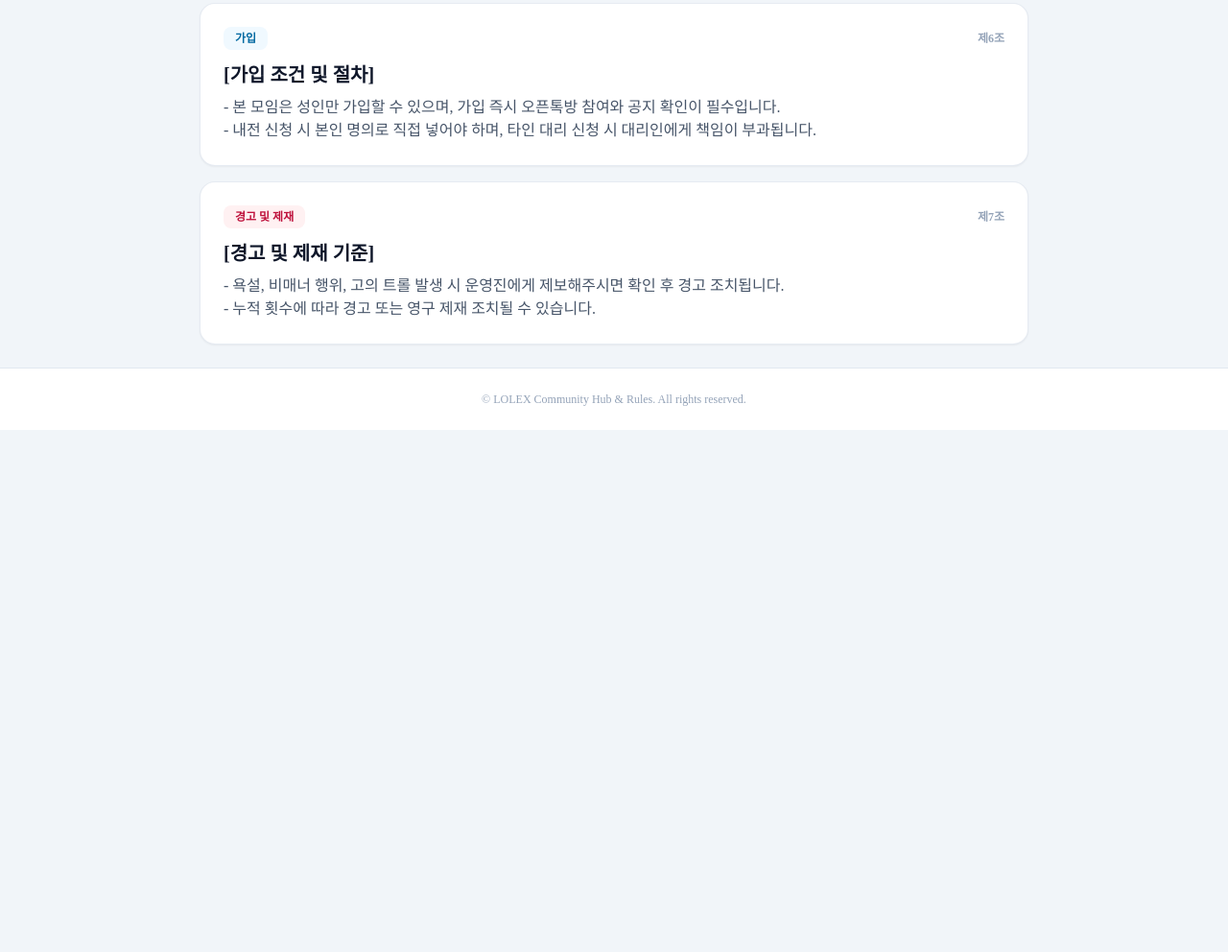
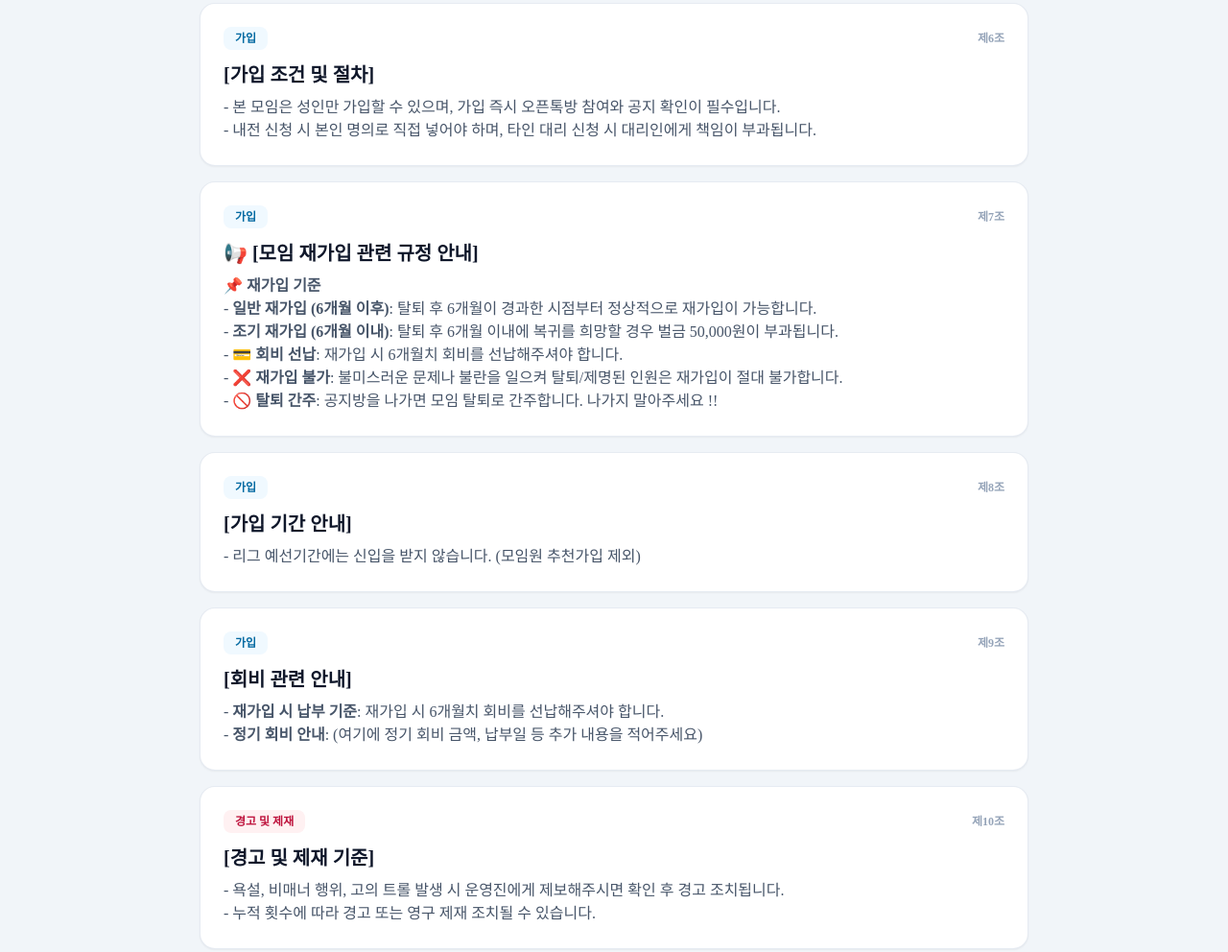
Before and after one commit to lolex-lounge/lolex, a plain HTML site: page rules.html in a window 1280 px wide. Shown: the part 1584-2576 px from the top of the page at 96% size. Before the commit the page ends 2032 px from the top, so only its background shows below. Drawn offline with nearby package versions, Linux system fonts and the light colour scheme; a web font is replaced by a local one.

Commit message:
Update rules.html

```diff
--- a/rules.html
+++ b/rules.html
@@ -168,12 +168,54 @@
 - 내전 신청 시 본인 명의로 직접 넣어야 하며, 타인 대리 신청 시 대리인에게 책임이 부과됩니다.
                 </p>
             </div>
+        <!-- 제7조: 가입 (재가입 관련 규정) -->
+            <div class="rule-card bg-white border border-slate-200/85 rounded-2xl p-6 shadow-sm transition hover:shadow-md" data-category="가입" data-text="제7조 재가입 기준 일반 재가입 조기 재가입 6개월 벌금 50000원 회비 선납 공지방 탈퇴 제명">
+                <div class="flex justify-between items-center mb-3">
+                    <span class="text-xs font-bold px-3 py-1 bg-sky-50 text-sky-700 rounded-lg">가입</span>
+                    <span class="text-xs font-semibold text-slate-400">제7조</span>
+                </div>
+                <h2 class="text-lg md:text-xl font-bold text-slate-900 mb-2">📢 [모임 재가입 관련 규정 안내]</h2>
+                <p class="text-slate-600 text-sm md:text-base leading-relaxed">
+                    <b>📌 재가입 기준</b><br>
+                    - <b>일반 재가입 (6개월 이후)</b>: 탈퇴 후 6개월이 경과한 시점부터 정상적으로 재가입이 가능합니다.<br>
+                    - <b>조기 재가입 (6개월 이내)</b>: 탈퇴 후 6개월 이내에 복귀를 희망할 경우 벌금 50,000원이 부과됩니다.<br>
+                    - 💳 <b>회비 선납</b>: 재가입 시 6개월치 회비를 선납해주셔야 합니다.<br>
+                    - ❌ <b>재가입 불가</b>: 불미스러운 문제나 불란을 일으켜 탈퇴/제명된 인원은 재가입이 절대 불가합니다.<br>
+                    - 🚫 <b>탈퇴 간주</b>: 공지방을 나가면 모임 탈퇴로 간주합니다. 나가지 말아주세요 !!
+                </p>
+            </div>
 
-            <!-- 제7조: 경고 및 제재 -->
+            <!-- 제8조: 가입 (가입 기간 안내) -->
+            <div class="rule-card bg-white border border-slate-200/85 rounded-2xl p-6 shadow-sm transition hover:shadow-md" data-category="가입" data-text="제8조 가입 기간 안내 리그 예선기간 신입 추천가입">
+                <div class="flex justify-between items-center mb-3">
+                    <span class="text-xs font-bold px-3 py-1 bg-sky-50 text-sky-700 rounded-lg">가입</span>
+                    <span class="text-xs font-semibold text-slate-400">제8조</span>
+                </div>
+                <h2 class="text-lg md:text-xl font-bold text-slate-900 mb-2">[가입 기간 안내]</h2>
+                <p class="text-slate-600 text-sm md:text-base leading-relaxed">
+                    - 리그 예선기간에는 신입을 받지 않습니다. (모임원 추천가입 제외)
+                </p>
+            </div>
+
+            <!-- 제9조: 가입 (회비 관련 안내) -->
+            <div class="rule-card bg-white border border-slate-200/85 rounded-2xl p-6 shadow-sm transition hover:shadow-md" data-category="가입" data-text="제9조 회비 관련 안내 납부 선납">
+                <div class="flex justify-between items-center mb-3">
+                    <span class="text-xs font-bold px-3 py-1 bg-sky-50 text-sky-700 rounded-lg">가입</span>
+                    <span class="text-xs font-semibold text-slate-400">제9조</span>
+                </div>
+                <h2 class="text-lg md:text-xl font-bold text-slate-900 mb-2">[회비 관련 안내]</h2>
+                <p class="text-slate-600 text-sm md:text-base leading-relaxed">
+                    - <b>재가입 시 납부 기준</b>: 재가입 시 6개월치 회비를 선납해주셔야 합니다.<br>
+                    - <b>정기 회비 안내</b>: (여기에 정기 회비 금액, 납부일 등 추가 내용을 적어주세요)
+                </p>
+            </div>
+
+
+            <!-- 제10조: 경고 및 제재 -->
             <div class="rule-card bg-white border border-slate-200/85 rounded-2xl p-6 shadow-sm transition hover:shadow-md" data-category="경고 및 제재" data-text="제7조 경고 제재 기준 욕설 비매너 트롤 신고">
                 <div class="flex justify-between items-center mb-3">
                     <span class="text-xs font-bold px-3 py-1 bg-rose-50 text-rose-700 rounded-lg">경고 및 제재</span>
-                    <span class="text-xs font-semibold text-slate-400">제7조</span>
+                    <span class="text-xs font-semibold text-slate-400">제10조</span>
                 </div>
                 <h2 class="text-lg md:text-xl font-bold text-slate-900 mb-2">[경고 및 제재 기준]</h2>
                 <p class="text-slate-600 text-sm md:text-base leading-relaxed">
```
